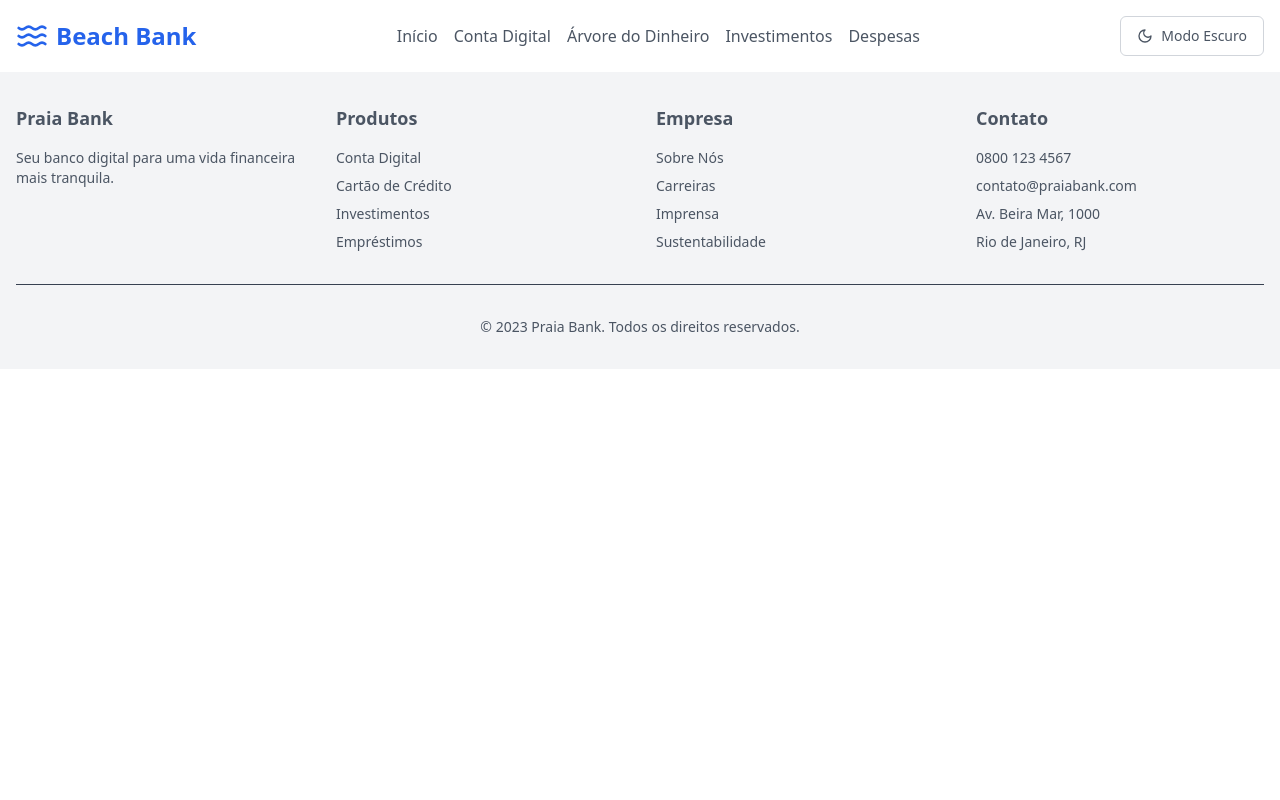
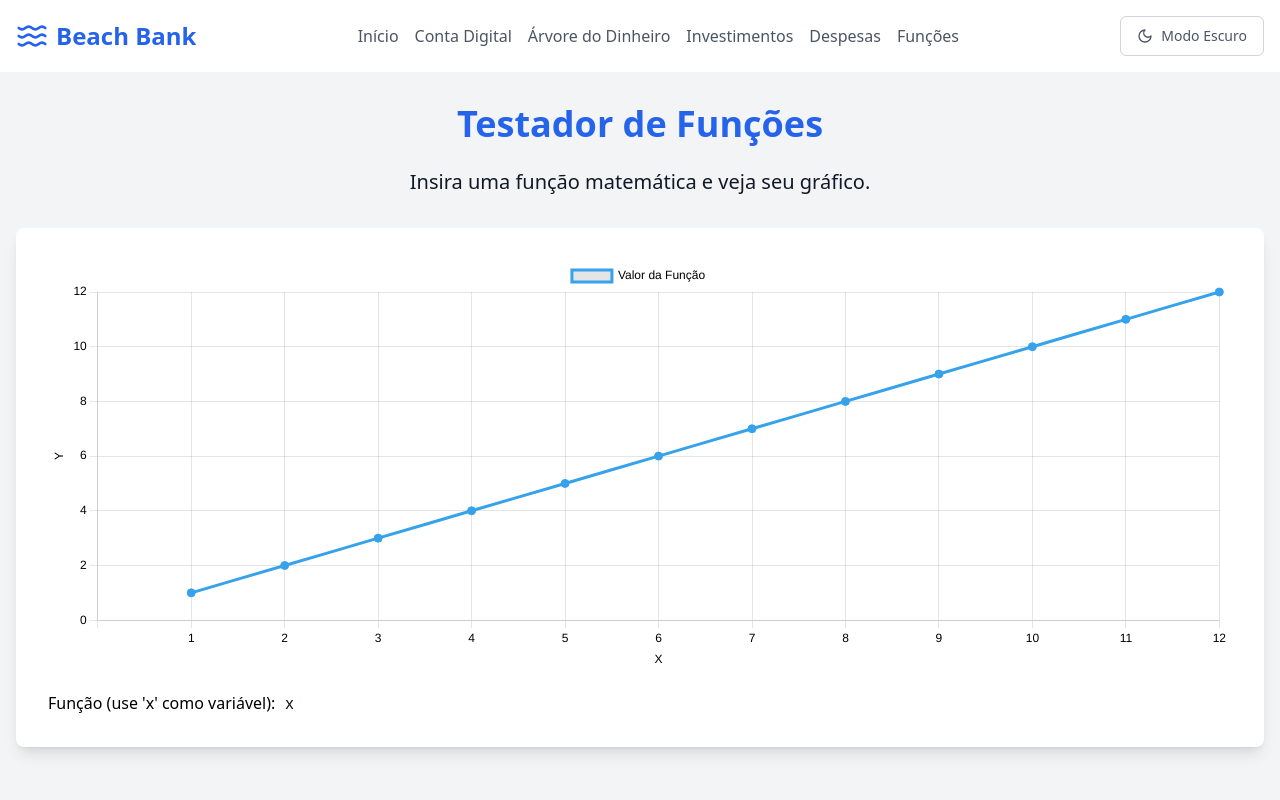
Before and after one commit to igreis/beachBank, a React (Vite) app: page /beachBank/funcao in a window 1280 px wide. Shown: the top 800 px of the page. Built offline with nearby package versions, Linux system fonts and the light colour scheme.

Commit message:
grafico com funcao ok

```diff
--- /dev/null
+++ b/src/components/funcao/funcao.jsx
@@ -0,0 +1,142 @@
+"use client";
+
+import React, { useState } from "react";
+import { Line } from "react-chartjs-2";
+import { Chart as ChartJS, LineElement, PointElement, LinearScale, Title, Tooltip, Legend, CategoryScale } from 'chart.js';
+
+ChartJS.register(LineElement, PointElement, LinearScale, Title, Tooltip, Legend, CategoryScale);
+
+const GraficoLinha = ({ darkMode }) => {
+    const [funcao, setFuncao] = useState("x");
+    const [dados, setDados] = useState([]);
+    const periodo = 12; // Período fixo de 12 unidades
+
+    React.useEffect(() => {
+        calcularDados();
+    }, [funcao]);
+
+    const calcularDados = () => {
+        const novosDados = Array.from({ length: periodo }, (_, i) => {
+            const x = i + 1;
+            try {
+                const expressao = funcao.replace(/x/g, x.toString());
+                return Function(`return ${expressao}`)();
+            } catch {
+                return 0; // Retorna 0 em caso de erro
+            }
+        });
+        setDados(novosDados);
+    };
+
+    // Adicionando um rótulo vazio no início para criar espaço antes do "1"
+    const labels = [' ', ...Array.from({ length: periodo }, (_, i) => `${i + 1}`)];
+
+    const data = {
+        labels,
+        datasets: [
+            {
+                label: 'Valor da Função',
+                data: [null, ...dados], // Adicionando um valor nulo para alinhar com o rótulo vazio
+                fill: false,
+                borderColor: darkMode ? 'rgba(75, 192, 192, 1)' : 'rgba(54, 162, 235, 1)',
+                tension: 0.2,
+                pointBackgroundColor: darkMode ? 'rgba(75, 192, 192, 1)' : 'rgba(54, 162, 235, 1)',
+                pointRadius: 4,
+            },
+        ],
+    };
+
+    const options = {
+        responsive: true,
+        plugins: {
+            legend: {
+                display: true,
+                position: 'top',
+                labels: {
+                    color: darkMode ? 'white' : 'black',
+                },
+            },
+            tooltip: {
+                mode: 'index',
+                intersect: false,
+                callbacks: {
+                    label: (context) => `Y = ${context.raw?.toFixed(2) || 0}`,
+                },
+            },
+        },
+        scales: {
+            x: {
+                title: {
+                    display: true,
+                    text: 'X',
+                    color: darkMode ? 'white' : 'black',
+                },
+                ticks: {
+                    color: darkMode ? 'white' : 'black',
+                },
+            },
+            y: {
+                title: {
+                    display: true,
+                    text: 'Y',
+                    color: darkMode ? 'white' : 'black',
+                },
+                beginAtZero: true,
+                ticks: {
+                    color: darkMode ? 'white' : 'black',
+                },
+            },
+        },
+    };
+
+    return (
+        <div className="app">
+            <div className="row">
+                <div className="mixed-chart">
+                    <Line data={data} options={options} width={1150} height={400} />
+                </div>
+            </div>
+            <div className="input-row" style={{ marginTop: '20px' }}>
+                <label
+                    htmlFor="funcao"
+                    style={{ color: darkMode ? 'white' : 'black', marginRight: '10px' }}
+                >
+                    Função (use 'x' como variável):
+                </label>
+                <input
+                    type="text"
+                    id="funcao"
+                    value={funcao}
+                    onChange={(e) => setFuncao(e.target.value)}
+                    className={`input-funcao ${darkMode ? 'dark' : ''}`}
+                    placeholder="Ex: 2*x + 1"
+                />
+            </div>
+        </div>
+    );
+};
+
+export default function FunctionTesterPage() {
+    const [darkMode, setDarkMode] = useState(false);
+
+    const toggleDarkMode = () => {
+        setDarkMode(!darkMode);
+    };
+
+    return (
+        <div className={`min-h-screen ${darkMode ? 'bg-gray-900 text-white' : 'bg-gray-100 text-gray-900'}`}>
+            <main className="container mx-auto px-4 py-8">
+                <h1 className={`text-4xl font-bold mb-6 text-center ${darkMode ? 'text-blue-400' : 'text-blue-600'}`}>
+                    Testador de Funções
+                </h1>
+                <p className="text-xl mb-8 text-center">
+                    Insira uma função matemática e veja seu gráfico.
+                </p>
+
+                <div className={`bg-white dark:bg-gray-800 p-8 rounded-lg shadow-lg ${darkMode ? 'text-white' : 'text-gray-900'}`}>
+                    <GraficoLinha darkMode={darkMode} />
+                </div>
+            </main>
+        </div>
+    );
+}
--- a/src/components/header/index.jsx
+++ b/src/components/header/index.jsx
@@ -23,6 +23,7 @@ export const Header = () => {
           <a href="/beachBank/arvore" className="text-gray-600 dark:text-gray-300 hover:text-blue-600 dark:hover:text-blue-400">Árvore do Dinheiro</a>
           <a href="/beachBank/investimentos" className="text-gray-600 dark:text-gray-300 hover:text-blue-600 dark:hover:text-blue-400">Investimentos</a>
           <a href="/beachBank/despesas" className="text-gray-600 dark:text-gray-300 hover:text-blue-600 dark:hover:text-blue-400">Despesas</a>
+          <a href="/beachBank/funcao" className="text-gray-600 dark:text-gray-300 hover:text-blue-600 dark:hover:text-blue-400">Funções</a>
         </div>
         <Button variant="outline" onClick={toggleDarkMode} className="text-gray-600 dark:text-gray-300 border-gray-300 dark:border-gray-600 hover:bg-gray-100 dark:hover:bg-gray-700">
           {darkMode ? <Sun className="mr-2 h-4 w-4" /> : <Moon className="mr-2 h-4 w-4" />}
--- a/src/components/investimentos/index.jsx
+++ b/src/components/investimentos/index.jsx
@@ -157,8 +157,8 @@ export default function PaginaInvestimentos() {
                 <p>Juros Ganhos: {resultado.rendimento}</p>
 
                 <Grafic periodo={periodoInvestimento} dados={dadosGrafico} darkMode={darkMode} />
+                <GraficoPizza categorias={categorias} valores={alocacoes} darkMode={darkMode} />
                 <GraficoLinha periodo={periodoInvestimento} dados={dadosGrafico} darkMode={darkMode} />
-                <GraficoPizza categorias={categorias} valores={alocacoes} darkMode={darkMode} />
               </div>
             ) : (
               <div className="mt-6 p-4 bg-gray-100 dark:bg-gray-800 rounded-md text-center text-gray-600 dark:text-gray-400">
--- a/src/main.jsx
+++ b/src/main.jsx
@@ -16,6 +16,7 @@ import KidsPage from './components/kids/home'
 import EducationalGamesPage from './components/kids/areaDesenho/index'
 import JogoDaMemoria from './components/kids/memoria/index'
 import MoneyTreePage from './components/arvore/index'
+import FunctionTesterPage from './components/funcao/funcao'
 
 
 createRoot(document.getElementById('root')).render(
@@ -34,6 +35,7 @@ createRoot(document.getElementById('root')).render(
         <Route path='kids/area' element={<EducationalGamesPage />} />
         <Route path='kids/memoria' element={<JogoDaMemoria />} />
         <Route path='/arvore' element={<MoneyTreePage />} />
+        <Route path='/funcao' element={<FunctionTesterPage />} />
       </Routes>
       <Footer />
       <ToastContainer autoClose={3000} className="toast-container" />
```
